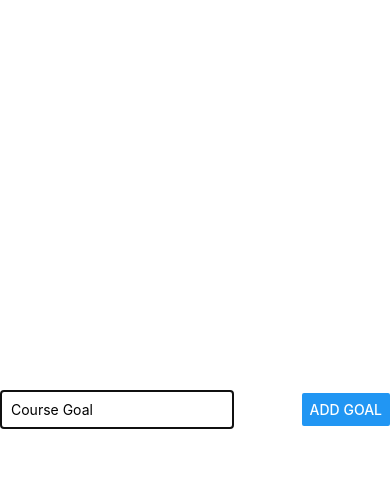
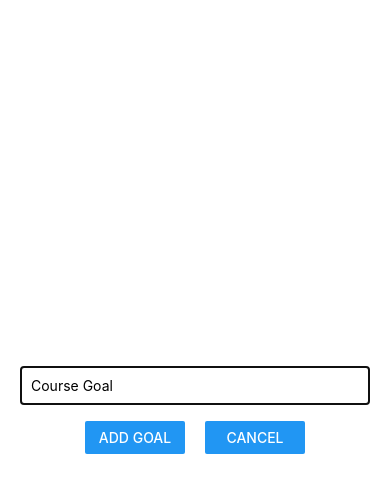
Before and after one commit to safinajjar/react-native-app, a React Native app: screen / in a window 390 px wide. Both pictures are taken after a click on the button "ADD NEW GOAL". Shown: the top 492 px of the page. Built offline with nearby package versions, Linux system fonts and the light colour scheme.

Commit message:
styling modal

```diff
--- a/components/GoalInput.js
+++ b/components/GoalInput.js
@@ -22,7 +22,14 @@ export default function GoalInput(props) {
           placeholder="Course Goal"
           onChangeText={goalInputHandler}
         />
-        <Button title="Add Goal" onPress={addGoalHandler} />
+        <View style={styles.buttonContainer}>
+          <View style={styles.button}>
+            <Button title="Add Goal" onPress={addGoalHandler} />
+          </View>
+          <View style={styles.button}>
+            <Button title="Cancel" />
+          </View>
+        </View>
       </View>
     </Modal>
   );
@@ -31,18 +38,25 @@ export default function GoalInput(props) {
 const styles = StyleSheet.create({
   inputContainer: {
     flex: 1,
-    flexDirection: "row",
-    justifyContent: "space-between",
+    justifyContent: "center",
     alignItems: "center",
     marginBottom: 24,
+    padding: 20,
     borderBottomWidth: 1,
     borderBottomColor: "#cccccc",
   },
   textInput: {
     borderWidth: 1,
     borderColor: "#cccccc",
-    width: "60%",
-    marginRight: 10,
+    width: "100%",
     padding: 10,
   },
+  buttonContainer: {
+    flexDirection: "row",
+    marginTop: 16,
+  },
+  button: {
+    width: 100,
+    marginHorizontal: 10,
+  },
 });
```
